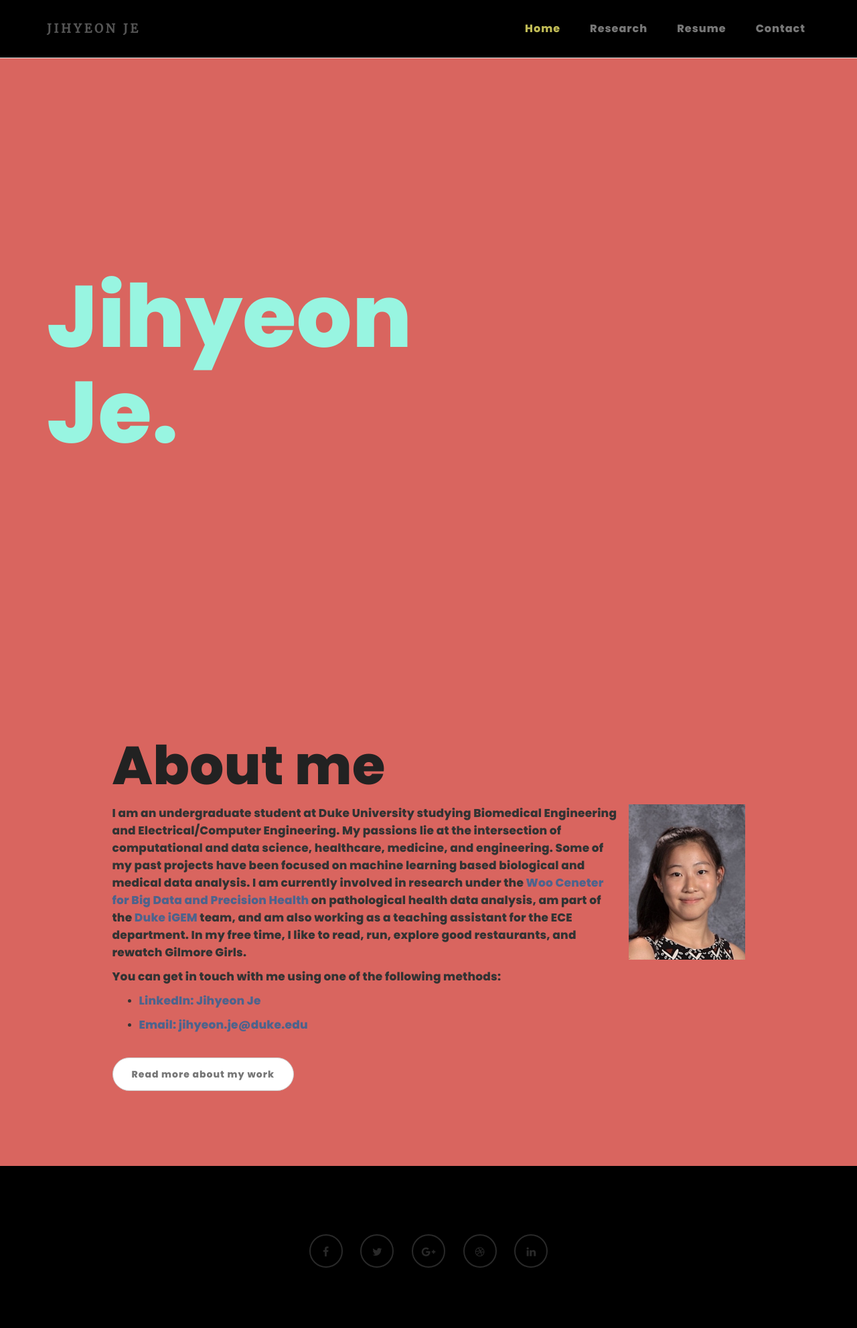
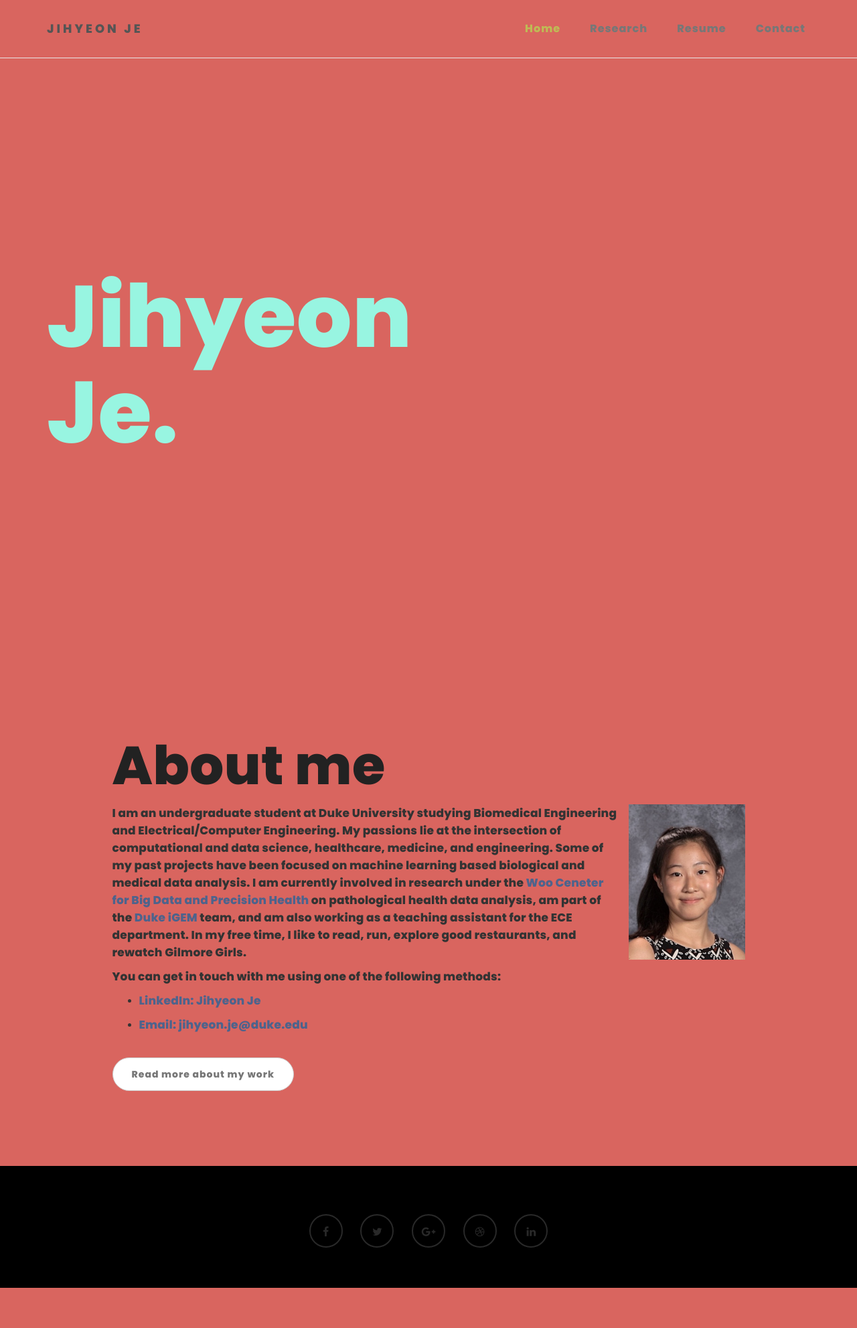
Before and after one commit to rpraka/JihyeonJe.com, a Jekyll site: the page index.html, which Jekyll copies as it is, in a window 1280 px wide. Shown: the whole page at 67% size. Built offline with Jekyll 4.4.1, drawn with Linux system fonts in a browser that asks for light colours; after the commit the page ends 1923 px from its top, so only the background shows below that.

Commit message:
Update style.css

```diff
--- a/css/style.css
+++ b/css/style.css
@@ -202,14 +202,14 @@ a:hover, a:active, a:focus {
 -----------------------------------------*/
 
 .navbar-default {
-    background: #000000;
+    background: #d9655f;
     margin: 0 !important;
     padding: 18px 0;
 }
 
 .navbar-default .navbar-brand {
   color: #555;
-  font-family: 'Merriweather', serif;
+  font-family: 'Poppins', sans-serif;
   font-weight: bold;
   text-transform: uppercase;
   letter-spacing: 4px;
@@ -255,6 +255,7 @@ a:hover, a:active, a:focus {
 
 .navbar-default .navbar-toggle .icon-bar {
     background: #bfba55;
+    border: none;
     border-color: transparent;
   }
 
@@ -328,7 +329,7 @@ a:hover, a:active, a:focus {
   background: #d9655f;
   border: none;
   color: #444;
-  font-family: 'Merriweather', serif;
+  font-family: 'Poppins', sans-serif;
   font-size: 10px;
   font-weight: bold;
   letter-spacing: 2px;
@@ -340,8 +341,8 @@ a:hover, a:active, a:focus {
 
 #home .btn:hover {
   background: transparent;
-  border-color: #98f5e1;
-  color: #98f5e1;
+  border-color: #d9655f;
+  color: #d9655f;
 }
 
 
@@ -649,7 +650,7 @@ a:hover, a:active, a:focus {
 footer {
     background: #000;
     color: #d9655f;
-    padding: 80px 0px;
+    padding: 50px 0px;
     position: relative;
 }
 
```
